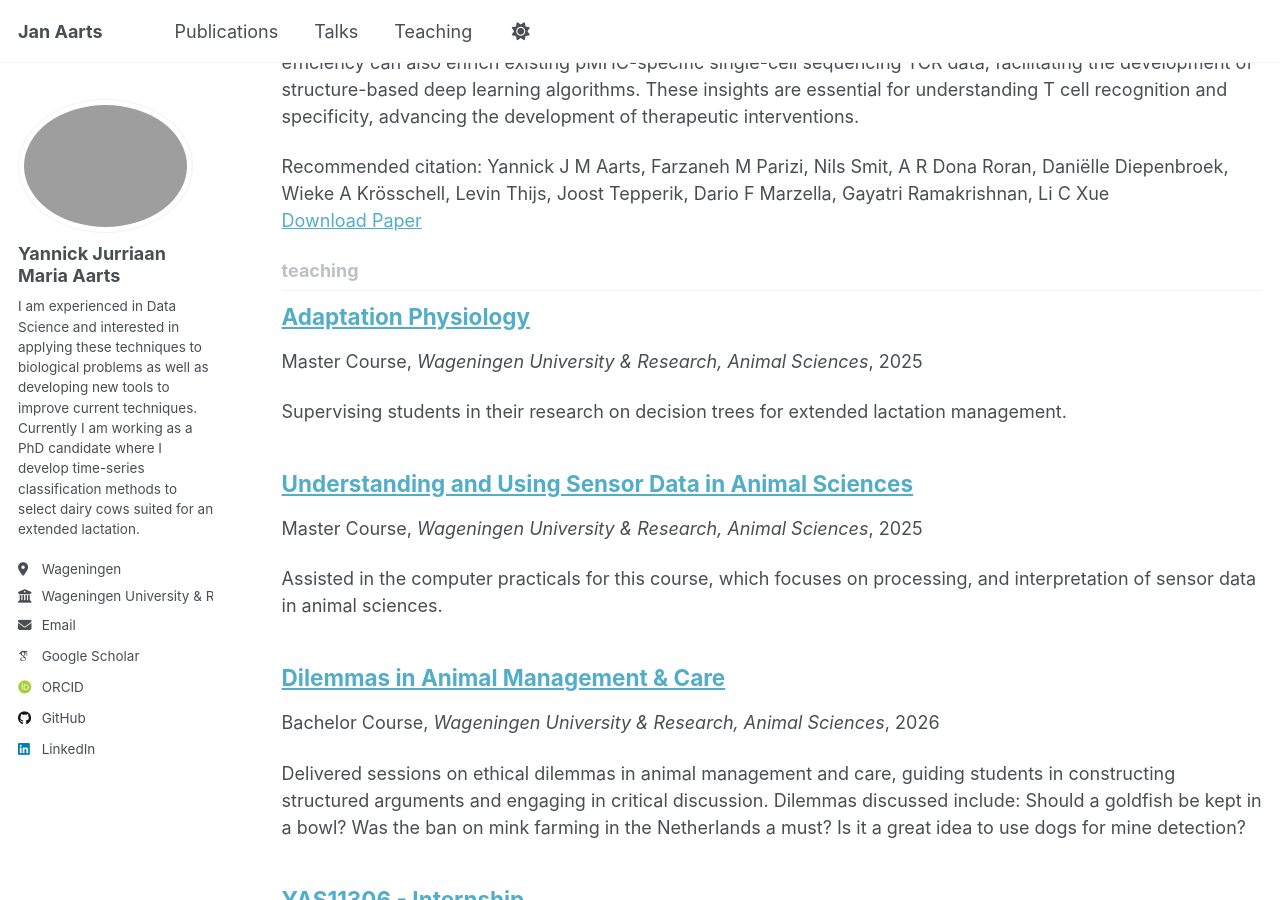
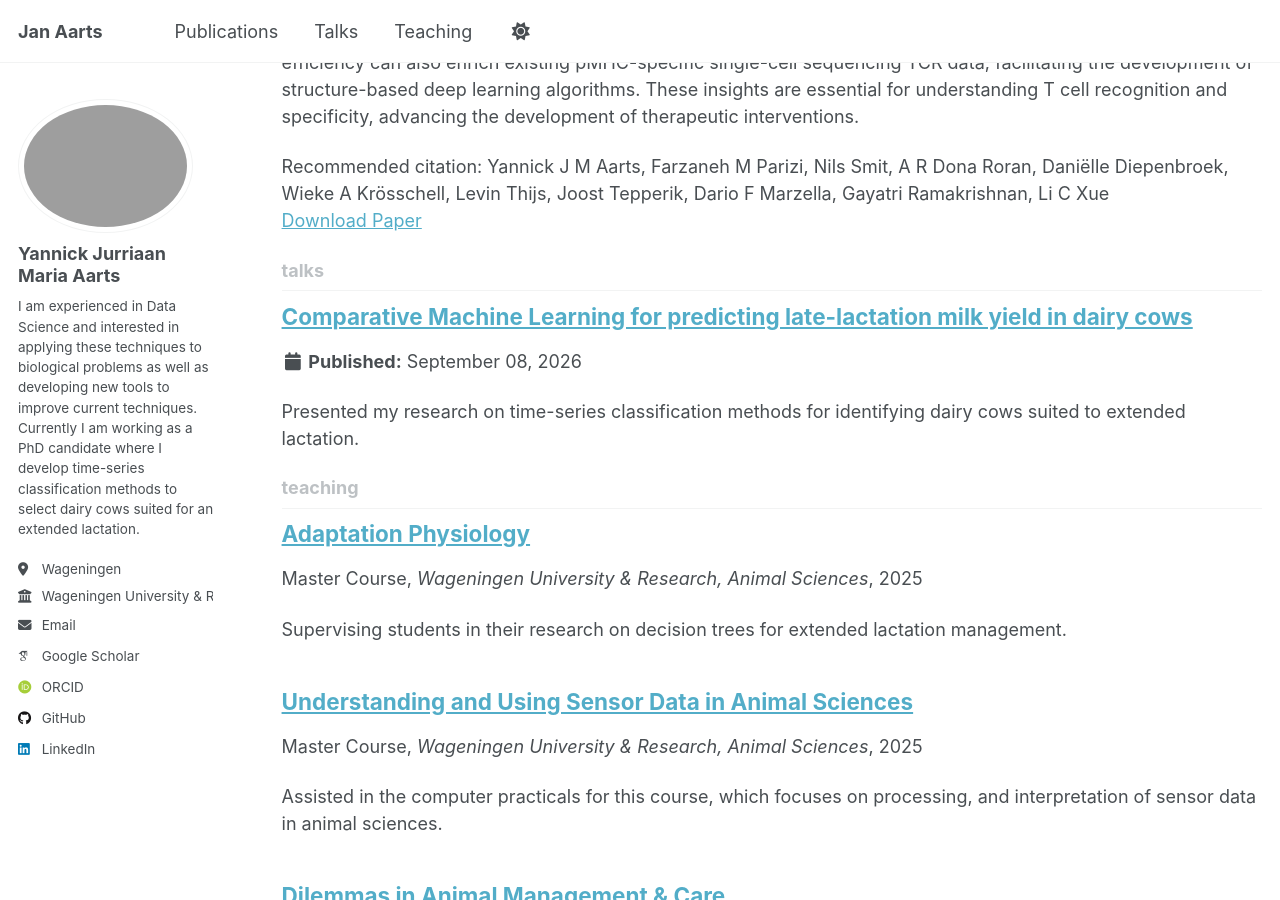
Before and after one commit to JanAarts/JanAarts.github.io, a Jekyll site: the page built from _pages/collection-archive.html, in a window 1280 px wide and 900 px high, scrolled down 3624 px. Built offline with Jekyll 4.4.1, drawn with Linux system fonts in a browser that asks for light colours; some web fonts are replaced; a script that is not in the unit is left out; some of the changed lines change nothing that is shown.

Commit message:
Enable output for talks in config

```diff
--- a/_config.yml
+++ b/_config.yml
@@ -228,7 +228,7 @@ collections:
     output: false
     permalink: /:collection/:path/
   talks:
-    output: false
+    output: true
     permalink: /:collection/:path/
 
 
```
